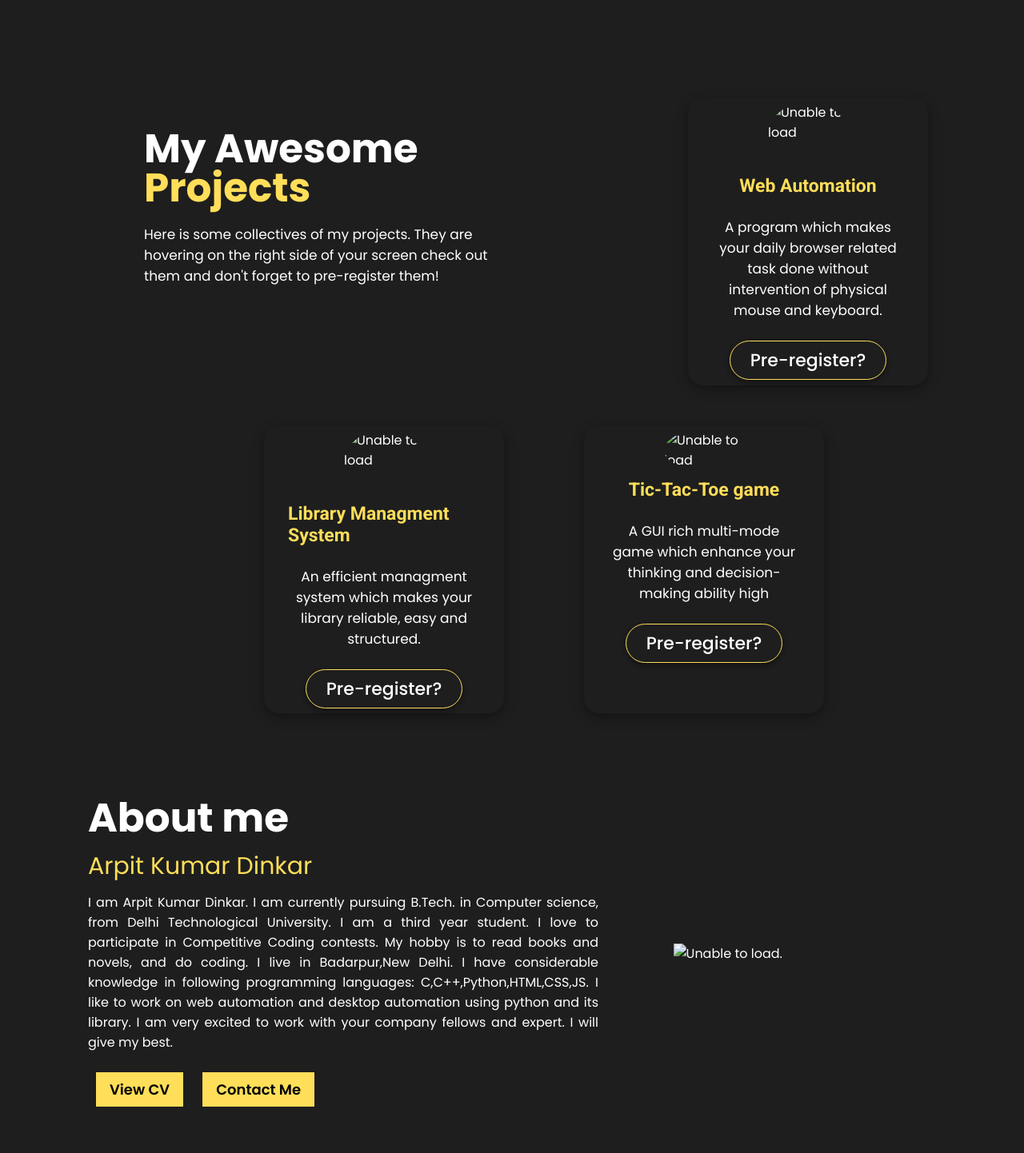
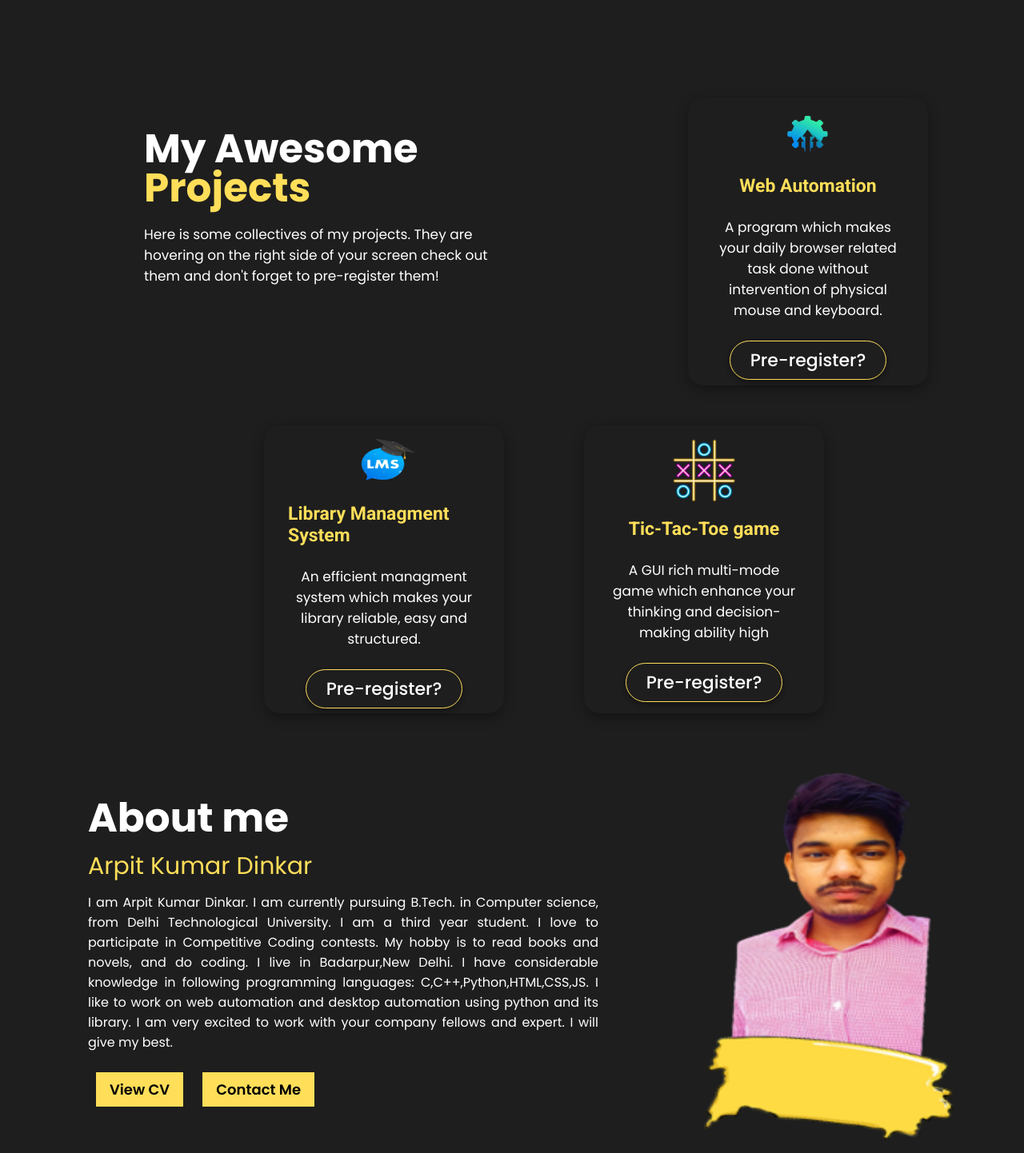
Before and after one commit to github-arpdtu/portfolio.github.io, a plain HTML site: page index.html in a window 1280 px wide. Shown: the part 720-2162 px from the top of the page at 80% size. Drawn offline with nearby package versions, Linux system fonts and the light colour scheme; files that its build step writes are made by us from their sources.

Commit message:
Update index.html

```diff
--- a/index.html
+++ b/index.html
@@ -6,7 +6,7 @@
   <meta http-equiv="X-UA-Compatible" content="IE=edge" />
   <meta name="viewport" content="width=device-width, initial-scale=1.0" />
   <title>Portfolio</title>
-  <link rel="stylesheet" href="./style.css" />
+  <link rel="stylesheet" href="css/style.css" />
   <link rel="stylesheet" href="https://cdnjs.cloudflare.com/ajax/libs/font-awesome/6.1.2/css/all.min.css" />
 </head>
 
@@ -40,7 +40,7 @@
         <button><a href="#project" style="color: black; text-decoration: none;">Why to hire me?</a></button>
       </div>
       <div class="main-two">
-        <img src="mepic.png" alt="" />
+        <img src="images\mepic.png" alt="" />
       </div>
     </div>
 
@@ -51,7 +51,7 @@
         check out them and don't forget to pre-register them!
       </p>
       <div class="projects-div flex div-1">
-        <img src="web.png" alt="Unable to load" height="80" />
+        <img src="images\web.png" alt="Unable to load" height="80" />
         <h3>Web Automation </h3>
         <p>
           A program which makes your daily browser related task done without intervention of physical mouse and
@@ -60,7 +60,7 @@
         <button id="press1" onclick="myFunction1()">Pre-register?</button>
       </div>
       <div class="projects-div flex div-2">
-        <img src="lms.png" alt="Unable to load" height="80" />
+        <img src="images\lms.png" alt="Unable to load" height="80" />
         <h3>Library Managment System </h3>
         <p>
           An efficient managment system which makes your library reliable, easy and structured.
@@ -68,7 +68,7 @@
         <button id="press2" onclick="myFunction2()">Pre-register?</button>
       </div>
       <div class="projects-div flex div-3">
-        <img src="pic2.png" alt="Unable to load" />
+        <img src="images\pic2.png" alt="Unable to load" />
         <h3>Tic-Tac-Toe game </h3>
         <p>
           A GUI rich multi-mode game which enhance your thinking and decision-making ability high
@@ -97,7 +97,7 @@
         </div>
       </div>
       <div class="about-two">
-        <img src="pic1.png" alt="Unable to load." width="120" height="500" />
+        <img src="images\pic1.png" alt="Unable to load." width="120" height="500" />
       </div>
     </section>
     <br /><br /><br />
```
